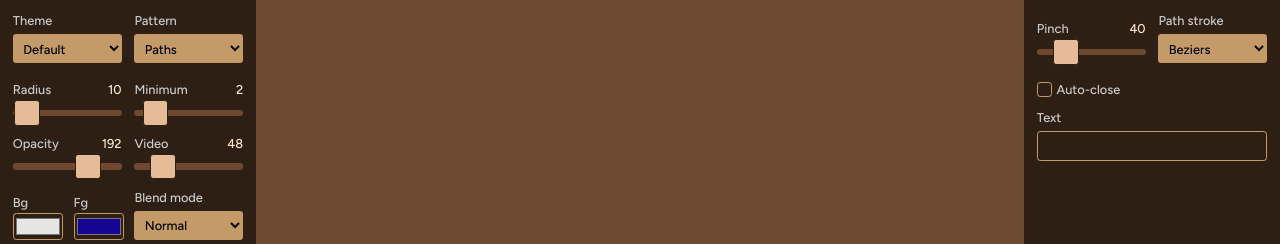
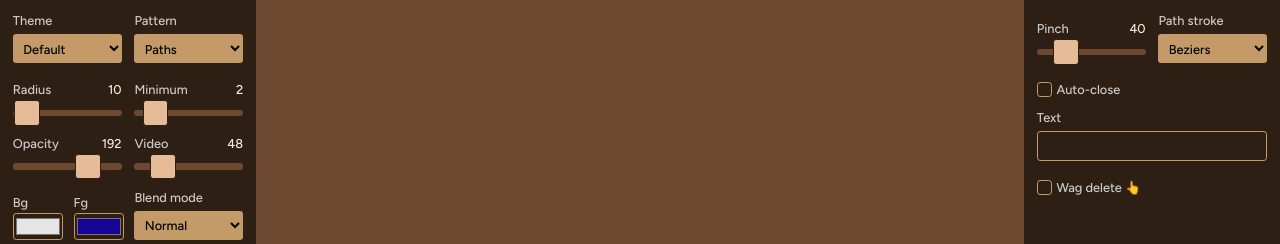
Before and after one commit to cincplug/machevuoi, a Next.js app: page / in a window 1280 px wide. Shown: the top 244 px of the page. Built offline with nearby package versions, Linux system fonts and the light colour scheme; a web font is replaced by a local one.

Commit message:
Make wagging conditional

```diff
--- a/app/_setup.json
+++ b/app/_setup.json
@@ -269,5 +269,13 @@
       "saturation",
       "color"
     ]
+  },
+  {
+    "id": "doesWagDelete",
+    "title": "Wag delete 👆",
+    "description": "Whether to delete everything by wagging",
+    "isHandRelated": true,
+    "value": false,
+    "type": "checkbox"
   }
 ]
--- a/app/components/App.js
+++ b/app/components/App.js
@@ -55,10 +55,10 @@ const App = () => {
   }, []);
 
   useEffect(() => {
-    if (cursor.isWagging && setup.pattern !== "canvas") {
+    if (setup.doesWagDelete && cursor.isWagging && setup.pattern !== "canvas") {
       clearPaths();
     }
-  }, [cursor.isWagging, setup.pattern]);
+  }, [cursor.isWagging, setup.pattern, setup.doesWagDelete]);
 
   const clearPaths = () => {
     setScribble([]);
--- a/app/utils/processHands.js
+++ b/app/utils/processHands.js
@@ -25,7 +25,8 @@ export const processHands = ({
     dash,
     pressedKey,
     composite,
-    dispersion
+    dispersion,
+    doesWagDelete,
   } = setupRef.current;
   let newPoints = [];
   if (!["paths"].includes(pattern)) {
@@ -69,7 +70,7 @@ export const processHands = ({
   });
   const thumbIndexDistance = getDistance(thumbTip, indexTip);
   const isPinched = pressedKey === "Shift" || thumbIndexDistance < pinchThreshold;
-  const isWagging =
+  const isWagging = doesWagDelete &&
     (wrist.y - indexTip.y) / (wrist.y - middleTip.y) > 3 &&
     (wrist.y - indexTip.y) / (wrist.x - indexTip.x) > 3;
   const x = (thumbTip.x + indexTip.x) / 2;
```
